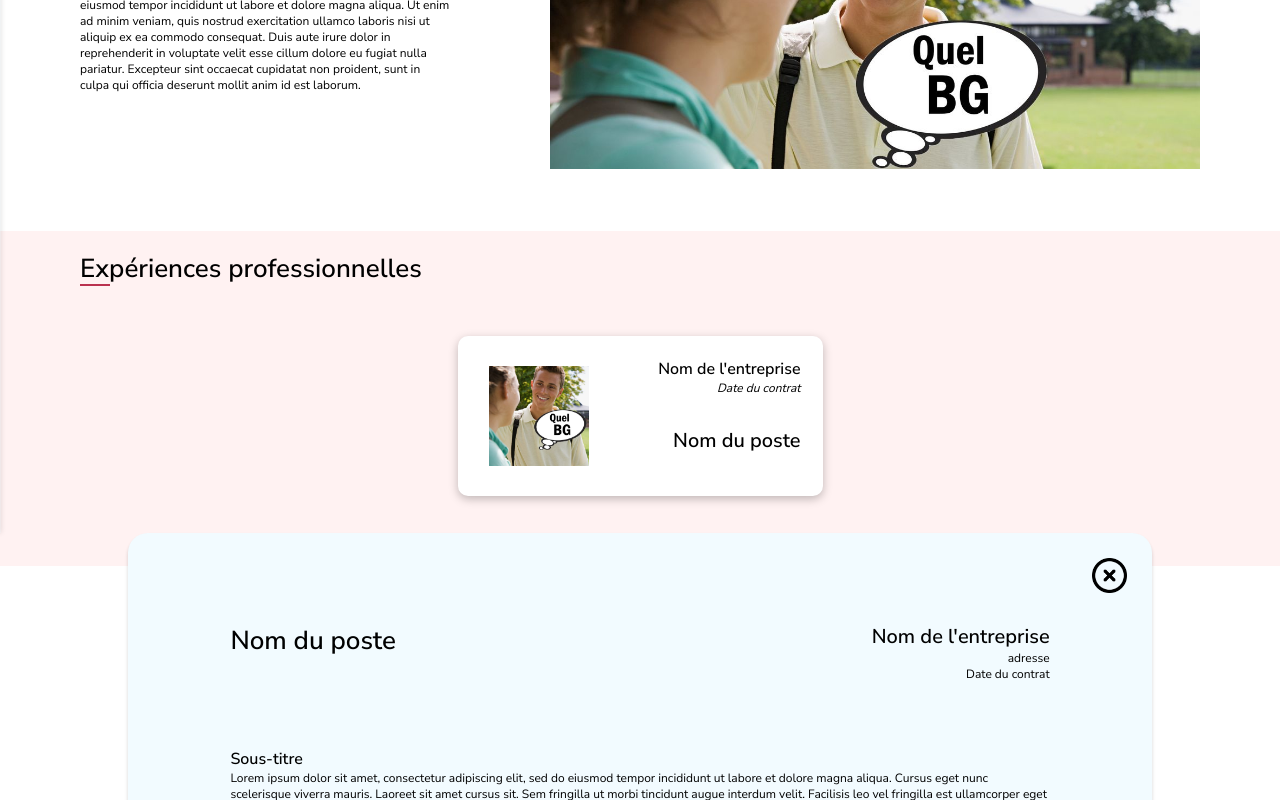
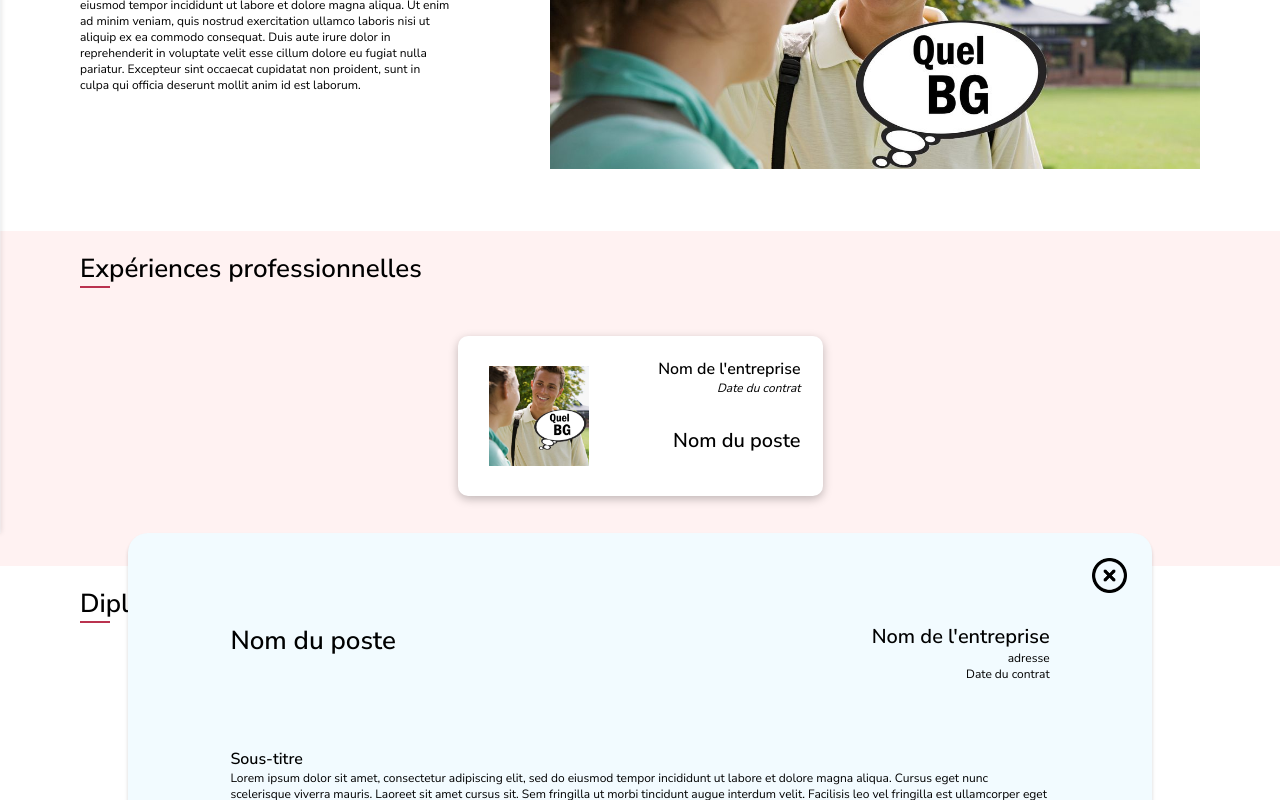
Before and after one commit to MrDala/eportfolio, a React (Create React App) app in the folder eportfolio/: page / in a window 1280 px wide. Shown: the part 267-1067 px from the top of the page. Before the commit the page ends 833 px from the top, so only its background shows below. Built offline with nearby package versions, Linux system fonts and the light colour scheme.

Commit message:
Add bloc diplome

```diff
--- a/eportfolio/src/components/atoms/Button.tsx
+++ b/eportfolio/src/components/atoms/Button.tsx
@@ -2,13 +2,17 @@ import '../../style/Button.css';
 
 type Props = {
   className?: string,
-  children: string
+  text: string
+  onClick?: Function
 };
 
-const Button = ({ className, children } : Props ) => {
+const Button = ({ className, text, onClick } : Props ) => {
   return (
-    <button className={className ? className : ""}>
-      {children}
+    <button
+    className={className ? className : undefined}
+    onClick={onClick ? () => onClick() : undefined}
+    >
+      {text}
     </button>
   );
 };
--- /dev/null
+++ b/eportfolio/src/components/atoms/ImageText.tsx
@@ -0,0 +1,23 @@
+import '../../style/ImageText.css';
+
+type Props = {
+  className: string,
+  nameImage: string,
+  text: string,
+}
+const ImageText = ({ className, nameImage, text }: Props) => {
+  const root = "./ressources/logos/";
+
+  return (
+    <span className="ImageText">
+      <img
+        className={(className ? className : "")}
+        src={root + nameImage + '.png'}
+        alt={nameImage}
+      />
+      <p className='big'>{text}</p>
+    </span>
+  );
+};
+
+export default ImageText;
--- /dev/null
+++ b/eportfolio/src/components/molecules/Raw.tsx
@@ -0,0 +1,17 @@
+import '../../style/Raw.css';
+
+type Props = {
+  args: Array<any>;
+};
+
+const Raw = ({ args }: Props) => {
+  return (
+    <tr className='Raw'>
+      {args.map((arg, index) => (
+        <td key={index}>{arg}</td>
+      ))}
+    </tr>
+  );
+};
+
+export default Raw;
--- /dev/null
+++ b/eportfolio/src/components/organisms/BlocTable.tsx
@@ -0,0 +1,36 @@
+import '../../style/BlocTable.css';
+import Raw from '../molecules/Raw';
+
+type Props = {
+  name: string,
+  heads: string[];
+  children?: React.ReactElement<typeof Raw> | React.ReactElement<typeof Raw>[];
+};
+
+const BlocTable = ({ heads, name, children }: Props) => {
+  return (
+    <div className='BlocTable' id={name}>
+      <h2 className='secondaire'>{name}</h2>
+      <div className='content'>
+        <table>
+          <thead>
+            <tr>
+              {heads.map((head, index) => (
+                <th key={index}>
+                  <h3>
+                    {head}
+                  </h3>
+                </th>
+              ))}
+            </tr>
+          </thead>
+          <tbody>
+            {children}
+          </tbody>
+        </table>
+      </div>
+    </div>
+  );
+};
+
+export default BlocTable;
--- a/eportfolio/src/pages/Accueil.tsx
+++ b/eportfolio/src/pages/Accueil.tsx
@@ -7,6 +7,10 @@ import Header from "../components/organisms/Header";
 import BlocTextImage from "../components/organisms/BlocTextImage";
 import BlocExpPro from "../components/organisms/BlocExpPro";
 import CardExpPro from "../components/molecules/CardExpPro";
+import BlocDiplomes from "../components/organisms/BlocTable";
+import Raw from "../components/molecules/Raw";
+import Button from "../components/atoms/Button";
+import ImageText from "../components/atoms/ImageText";
 
 function Accueil() {
   const [isSideBarOpen, setIsSideBarOpen] = useState(false);
@@ -72,12 +76,25 @@ function Accueil() {
 
         <BlocExpPro name="Expériences professionnelles">
           <CardExpPro picture="bg" poste="Nom du poste" entreprise="Nom de l'entreprise" adresse="adresse" isOpen={isVoletExpProOpen} toggleVoletExpPro={toggleVoletExpPro} date="Date du contrat">
-          <h4>Sous-titre</h4>
-          <p>Lorem ipsum dolor sit amet, consectetur adipiscing elit, sed do eiusmod tempor incididunt ut labore et dolore magna aliqua. Cursus eget nunc scelerisque viverra mauris. Laoreet sit amet cursus sit. Sem fringilla ut morbi tincidunt augue interdum velit. Facilisis leo vel fringilla est ullamcorper eget nulla. Sapien nec sagittis aliquam malesuada bibendum arcu vitae. Amet nulla facilisi morbi tempus iaculis urna id volutpat. Tellus integer feugiat scelerisque varius. Dictum varius duis at consectetur. Pellentesque habitant morbi tristique senectus et netus et. Libero id faucibus nisl tincidunt eget nullam. Id faucibus nisl tincidunt eget nullam. Rutrum tellus pellentesque eu tincidunt tortor aliquam nulla facilisi. Odio ut enim blandit volutpat maecenas volutpat. Tristique et egestas quis ipsum suspendisse. Sit amet consectetur adipiscing elit ut aliquam purus sit. Vel eros donec ac odio. Suspendisse interdum consectetur libero id faucibus nisl tincidunt eget nullam.</p>
+            <h4>Sous-titre</h4>
+            <p>Lorem ipsum dolor sit amet, consectetur adipiscing elit, sed do eiusmod tempor incididunt ut labore et dolore magna aliqua. Cursus eget nunc scelerisque viverra mauris. Laoreet sit amet cursus sit. Sem fringilla ut morbi tincidunt augue interdum velit. Facilisis leo vel fringilla est ullamcorper eget nulla. Sapien nec sagittis aliquam malesuada bibendum arcu vitae. Amet nulla facilisi morbi tempus iaculis urna id volutpat. Tellus integer feugiat scelerisque varius. Dictum varius duis at consectetur. Pellentesque habitant morbi tristique senectus et netus et. Libero id faucibus nisl tincidunt eget nullam. Id faucibus nisl tincidunt eget nullam. Rutrum tellus pellentesque eu tincidunt tortor aliquam nulla facilisi. Odio ut enim blandit volutpat maecenas volutpat. Tristique et egestas quis ipsum suspendisse. Sit amet consectetur adipiscing elit ut aliquam purus sit. Vel eros donec ac odio. Suspendisse interdum consectetur libero id faucibus nisl tincidunt eget nullam.</p>
           </CardExpPro>
         </BlocExpPro>
 
-
+        <BlocDiplomes name="Diplômes et formations" heads={["Diplôme", "Année", "Établissement", "Lien"]}>
+          <Raw args={[
+            <p className="big">Nom du diplôme</p>,
+            <p className="big">2018</p>,
+            <ImageText className="xs" nameImage="UniversiteParisCite" text="Université Paris Cité" />,
+            <Button text="infos" />]}
+          />
+          <Raw args={[
+            <p className="big">Nom du diplôme</p>,
+            <p className="big">2018</p>,
+            <ImageText className="xs" nameImage="UniversiteParisCite" text="Université Paris Cité" />,
+            <Button text="infos" />]}
+          />
+        </BlocDiplomes>
       </div>
     </>
   );
--- /dev/null
+++ b/eportfolio/src/style/BlocTable.css
@@ -0,0 +1,61 @@
+.BlocTable {
+  padding: 10px 20px;
+}
+
+.BlocTable .content {
+  display: flex;
+  justify-content: center;
+}
+
+.BlocTable table {
+  min-width: 90%;
+  border-collapse: collapse;
+}
+
+.BlocTable table td {
+  text-align: center;
+  vertical-align: middle;
+  padding: 2px 10px;
+}
+
+.BlocTable table tbody tr {
+  border-top: 0.5px solid #000000;
+}
+
+@media (max-width: 640px) {
+  .BlocTable th h3{
+    font-size: 14px;
+  }
+
+  .BlocTable table {
+    margin-top: 20px;
+  }
+
+  .BlocTable th {
+    padding-bottom: 5px;
+  }
+}
+
+@media (min-width: 641px) {
+  .BlocTable {
+    padding: 20px 80px;
+  }
+
+  .BlocTable table {
+    margin-top: 15px;
+  }
+
+  .BlocTable table th {
+    padding-bottom: 10px;
+  }
+
+  .BlocTable table td {
+    padding-top: 10px;
+  }
+}
+
+@media (min-width: 1008px) {
+  .BlocTable {
+    padding: 20px 80px;
+  }
+}
--- a/eportfolio/src/style/Button.css
+++ b/eportfolio/src/style/Button.css
@@ -13,12 +13,26 @@ button {
   line-height: normal;
 
   /* Bordures */
-  padding: 3px 14px;
   border-radius: 10px;
   border: 1px solid #000;
 
   /* Transition */
   transition: ease 150ms;
+}
+
+button:hover {
+  cursor: pointer;
+  color: #4BA3C3;
+  border-color: #4BA3C3;
+}
+
+@media (max-width: 640px) {
+  button {
+    font-size: 12px;
+    min-height: 18px;
+    min-width: 35px;
+    padding: 1.5px 10px;
+  }
 }
 
 button.secondaire {
@@ -31,12 +45,6 @@ button.plein {
   border: 0;
   color: #fff;
   min-width: 125px;
-}
-
-button:hover {
-  cursor: pointer;
-  color: #4BA3C3;
-  border-color: #4BA3C3;
 }
 
 button.plein:hover {
--- /dev/null
+++ b/eportfolio/src/style/ImageText.css
@@ -0,0 +1,5 @@
+.ImageText {
+  display: flex;
+  align-items: center;
+  justify-content: center;
+}
--- a/eportfolio/src/style/Style.css
+++ b/eportfolio/src/style/Style.css
@@ -43,7 +43,7 @@ h2 {
 
 h2.secondaire:after {
   background: #BA324F;
-  bottom: 0;
+  bottom: -2px;
   content: "";
   width: 30px;
   height: 2.5px;
@@ -86,6 +86,10 @@ img.xl {
 
 
 @media (min-width: 641px) {
+  p.big {
+    font-size: 14px;
+  }
+
   img {
     width: 100px;
     height: 100px;
@@ -99,6 +103,10 @@ img.xl {
 }
 
 @media (min-width: 1008px) {
+  p.big {
+    font-size: 16px;
+  }
+
   img.xs {
     width: 40px;
     height: 40px;
```
Also changed, not shown: eportfolio/public/ressources/logos/UniversiteParisCite.png (added), eportfolio/src/style/Raw.css (added).
